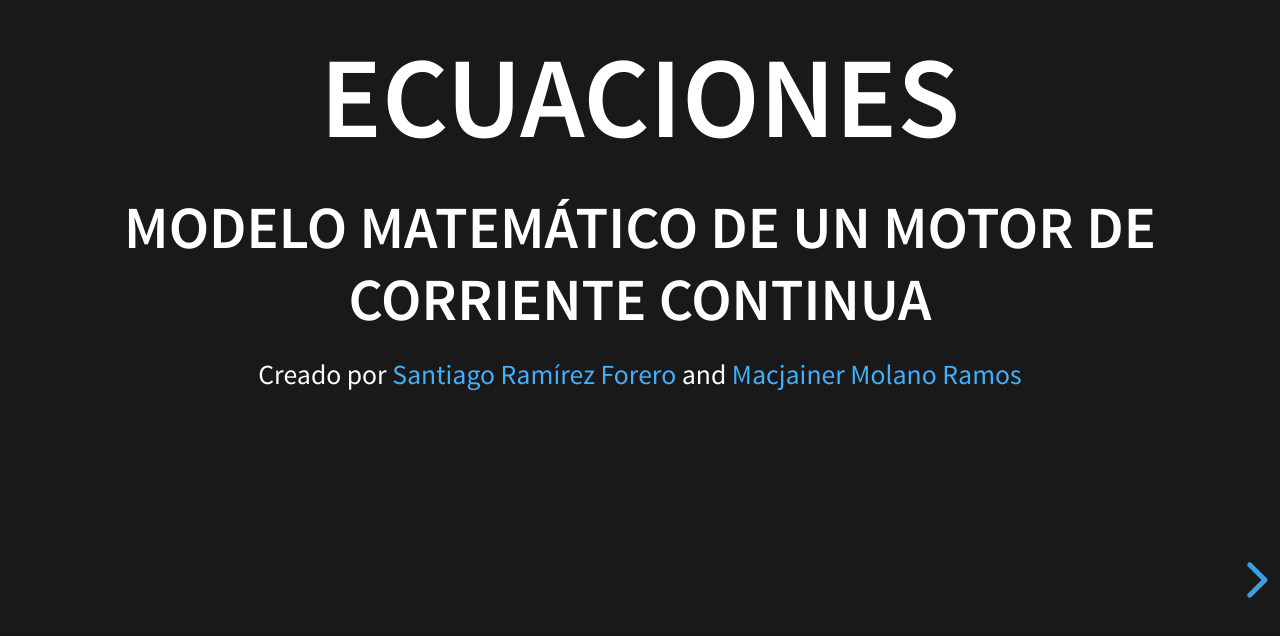
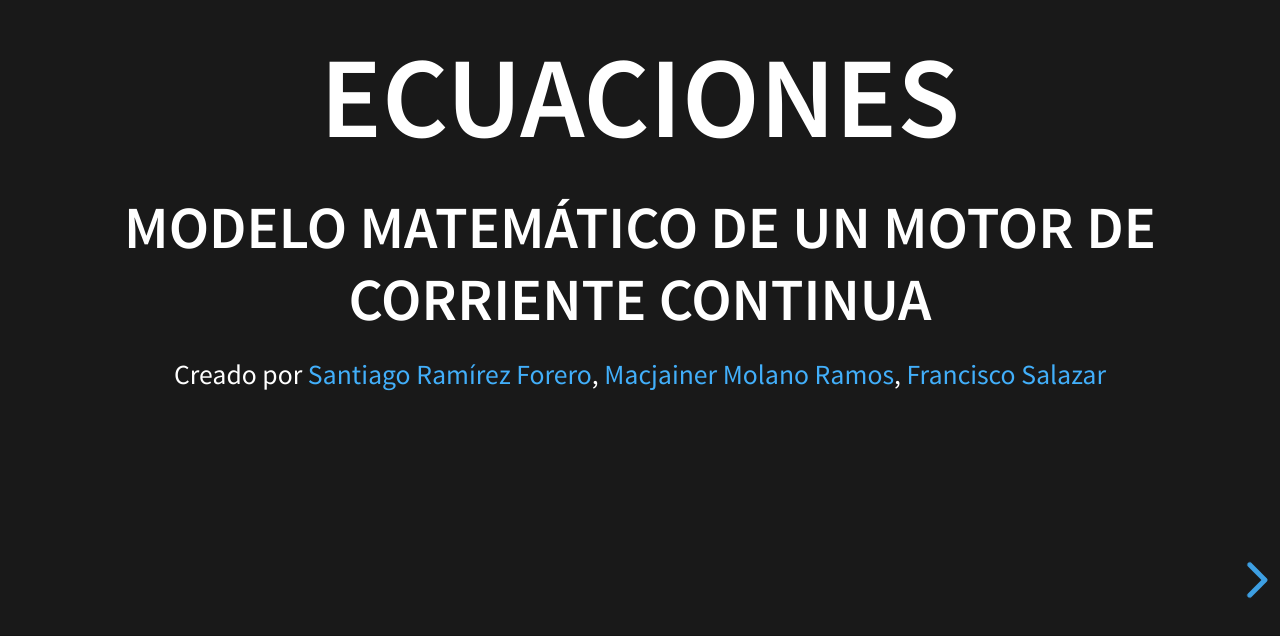
Before and after one commit to Carlosvva/proyecto_ecuaciones, a plain HTML site: page index.html in a window 1280 px wide. Shown: the part 162-798 px from the top of the page. Drawn offline with Linux system fonts and the light colour scheme.

Commit message:
Francisco Salazar added

```diff
--- a/index.html
+++ b/index.html
@@ -31,7 +31,7 @@
 					<h1>ECUACIONES</h1>
 					<h3>MODELO MATEMÁTICO DE UN MOTOR DE CORRIENTE CONTINUA</h3>
 					<p>
-						<small>Creado por <a href="">Santiago Ramírez Forero</a> and <a href="">Macjainer Molano Ramos</a></small>
+						<small>Creado por <a href="">Santiago Ramírez Forero</a>, <a href="">Macjainer Molano Ramos</a>, <a href="">Francisco Salazar</a></small>
 					</p>
 				</section>
 				<section id="themes">
```
